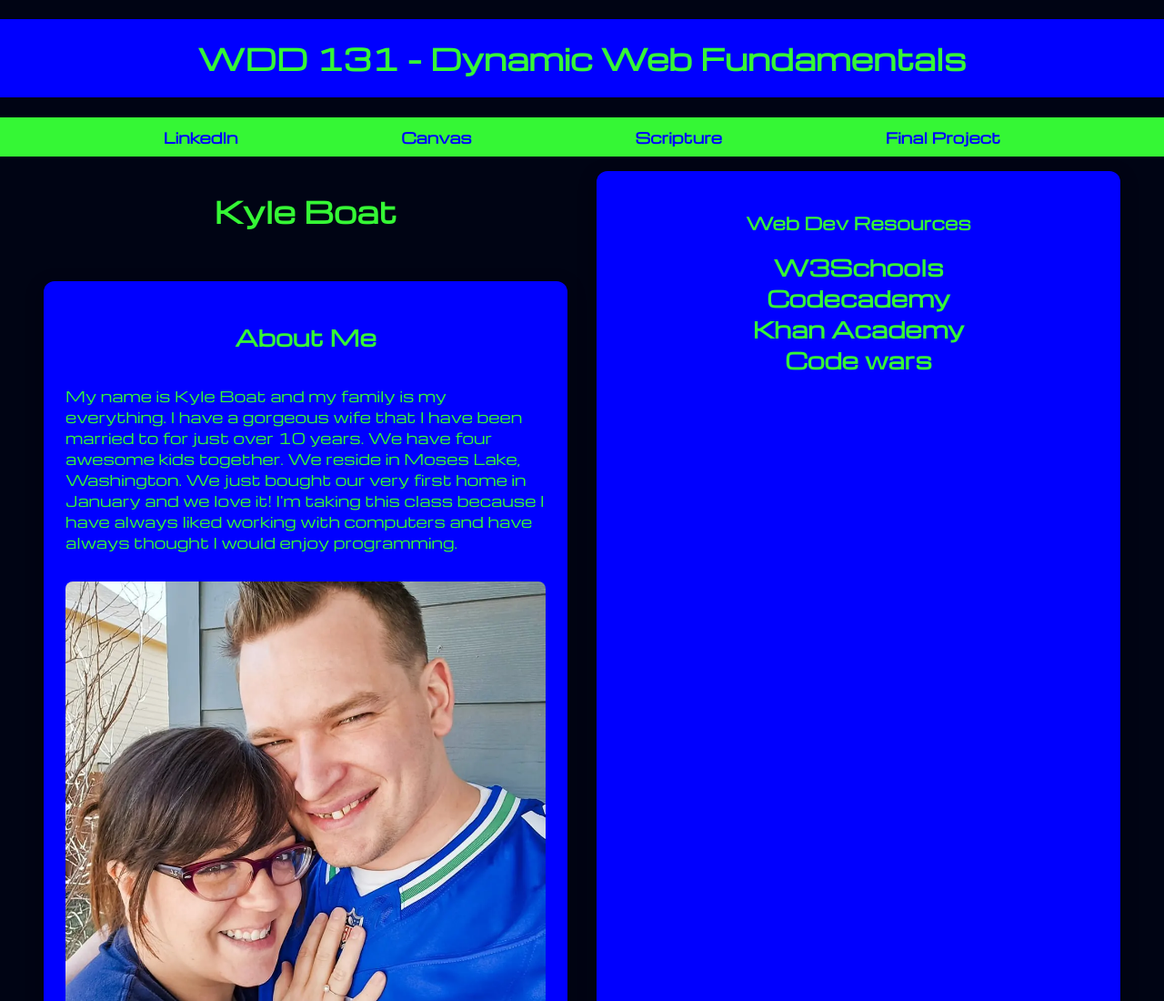
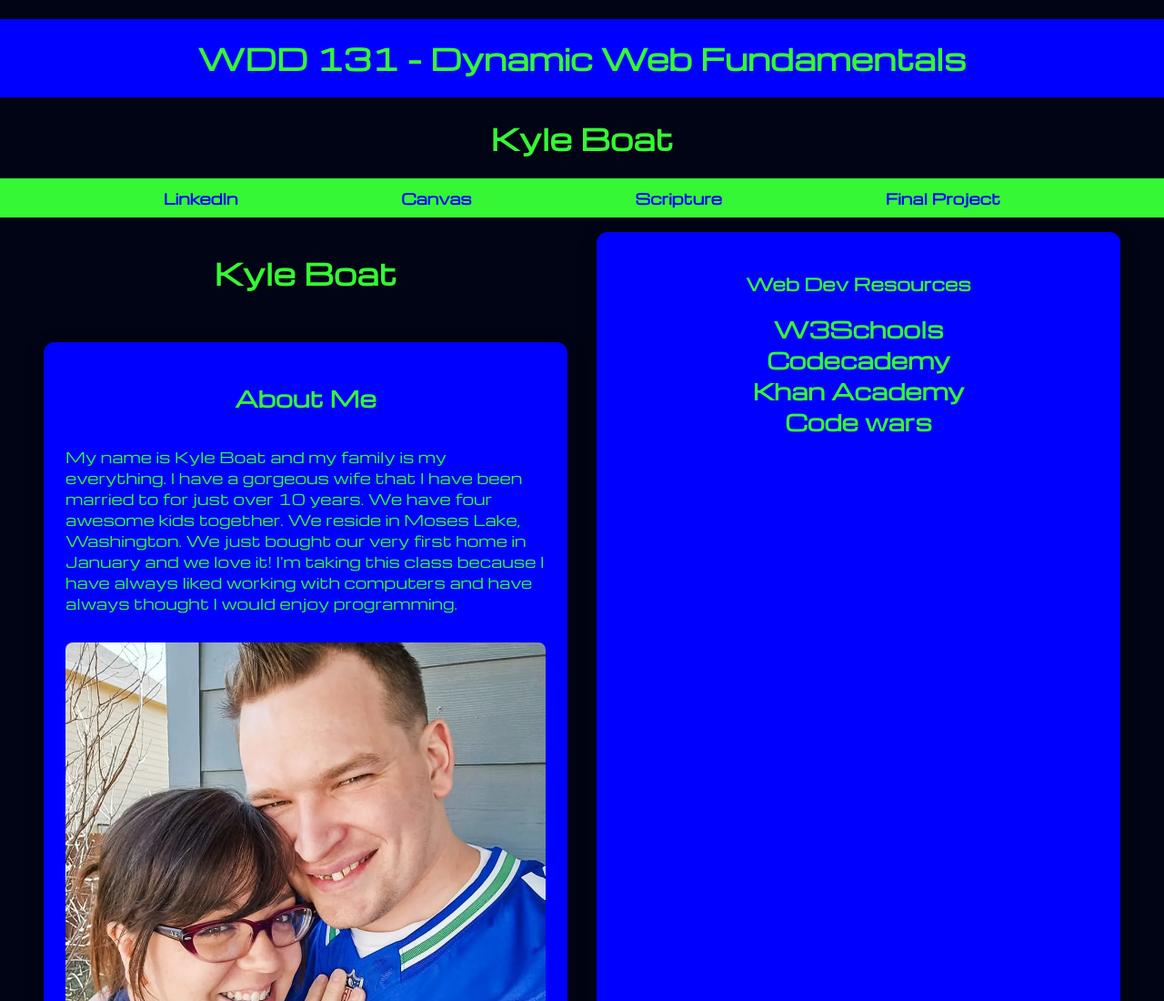
Before and after one commit to kcb1991/wdd131, a plain HTML site: page index.html in a window 1280 px wide. Shown: the top 1100 px of the page at 91% size. Drawn offline with nearby package versions, Linux system fonts and the light colour scheme.

Commit message:
8th commit

```diff
--- a/index.html
+++ b/index.html
@@ -19,6 +19,7 @@
 <body>
     <header>
         <h1 class="course-title"><span id="course-title">WDD 131 - Dynamic Web Fundamentals</span></h1>
+        <h1 class="full-name">Kyle Boat</h1>
         <nav class="navigation">
             <a href="https://www.linkedin.com/in/kyle-boat-322648ab/">LinkedIn</a>
             <a href="https://byupw.instructure.com/">Canvas</a>
```
